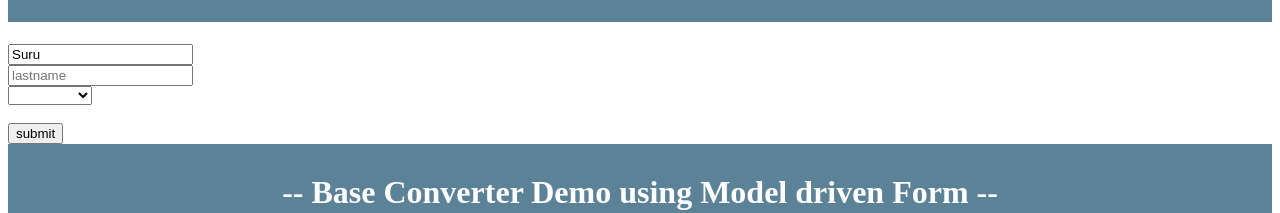
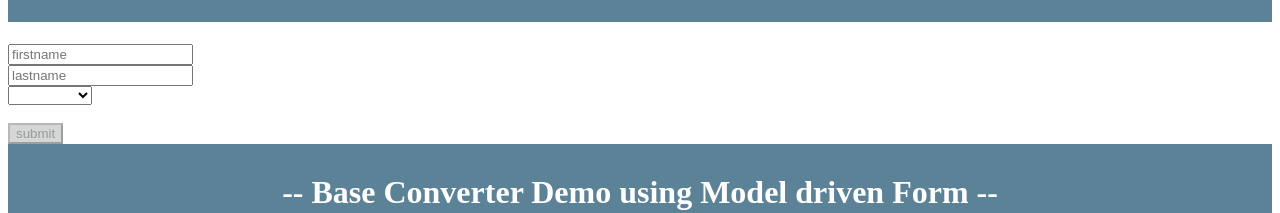
Before and after one commit to gitsuren/Angular2HelloWorld, an Angular app: page / in a window 1280 px wide. Shown: the part 1800-2013 px from the top of the page. Built offline with nearby package versions, Linux system fonts and the light colour scheme.

Commit message:
Angular validators

```diff
--- a/src/app/app.component.css
+++ b/src/app/app.component.css
@@ -56,3 +56,11 @@ span {
     float: right;
     margin-right: 10px;
 }
+
+input[type='submit']:hover {
+    background-color: #b0dcff;
+}
+
+input[type='submit']:disabled {
+    background-color: #d5d6d6;
+}
--- a/src/app/app.component.html
+++ b/src/app/app.component.html
@@ -93,7 +93,7 @@
      <option *ngFor="let i of items" value="{{i}}">{{i}}</option>
    </select>
    <br><br>
-   <input type="submit" value="submit">
+   <input type="submit" value="submit" [disabled]="!form.valid">
 </form>
 
 
--- a/src/app/app.component.ts
+++ b/src/app/app.component.ts
@@ -1,5 +1,5 @@
 import { Component } from '@angular/core';
-import { FormGroup, FormControl } from '@angular/forms';
+import { FormGroup, FormControl, Validators } from '@angular/forms';
 
 @Component({
   selector: 'app-root',
@@ -27,7 +27,11 @@ export class AppComponent {
 
   ngOnInit(){
       this.form = new FormGroup({
-      firstname : new FormControl("Suru"),
+      firstname : new FormControl("", Validators.compose([
+        Validators.required,
+        Validators.minLength(5),
+        Validators.pattern('[\\w\\-\\s\\/]+')
+      ])),
       lastname : new FormControl(""),
       languages : new FormControl("")
     });
```
